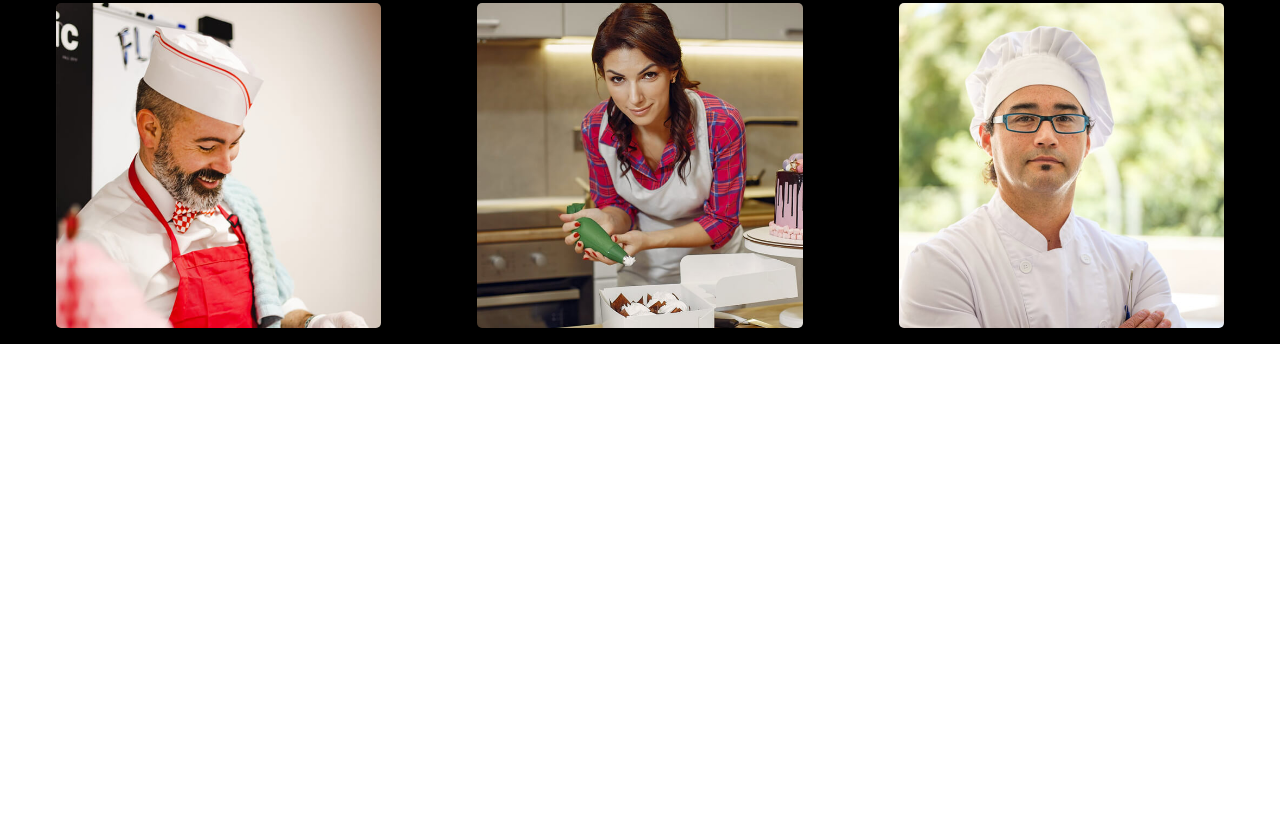
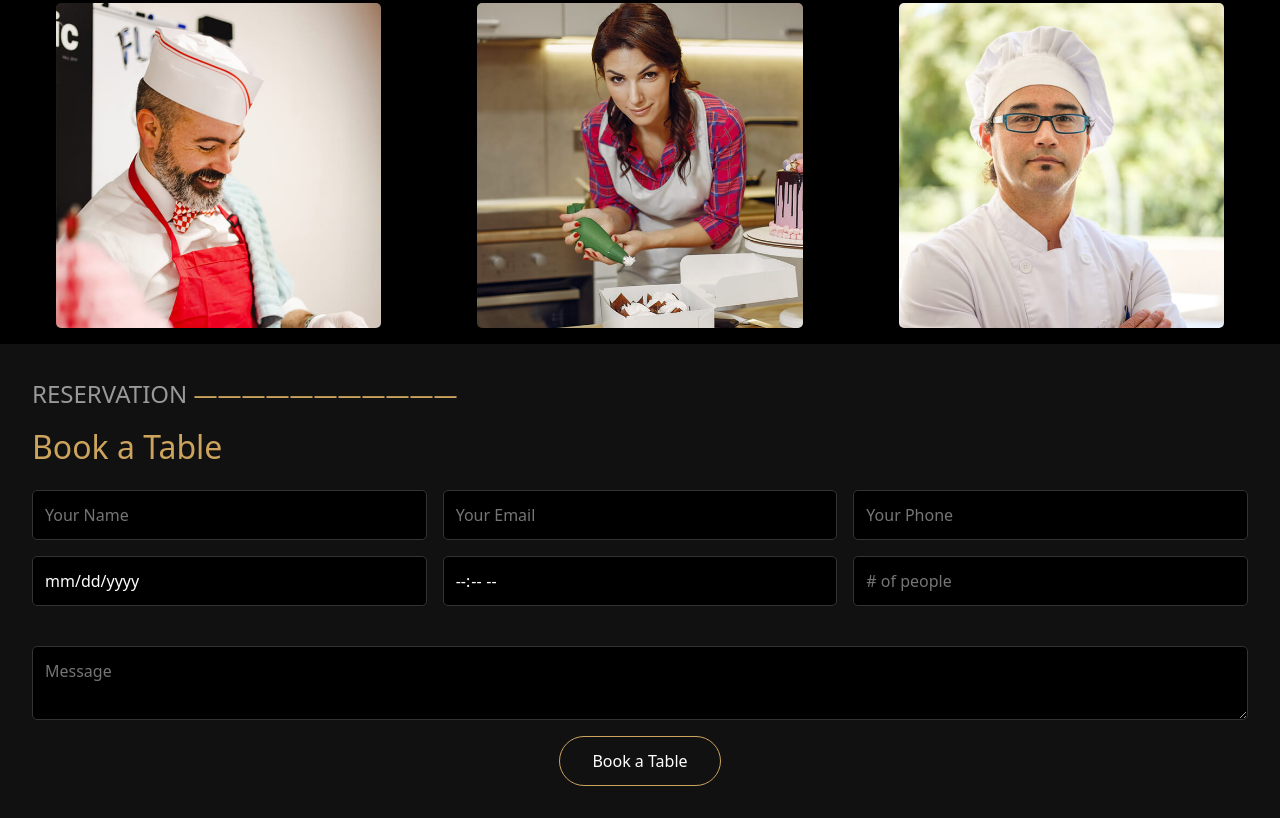
Before and after one commit to ahlamelasseli/ahlamelasseli_finalproject_dom, a website: page index.html in a window 1280 px wide. Shown: the part 2641-3459 px from the top of the page. Before the commit the page ends 2985 px from the top, so only its background shows below. Drawn offline with nearby package versions, Linux system fonts and the light colour scheme.

Commit message:
reservation

```diff
--- a/index.html
+++ b/index.html
@@ -378,7 +378,27 @@
                 </div>
 
                 </div>
+                                <!--! RESERVATION -->
+                                <section class="reservation">
+                                    <div class="title">
+                                        <p>RESERVATION <span>———————————</span></p>
+                                        <h2>Book a Table</h2>
+                                    </div>
 
+                                    <form id="reservation-form">
+                                        <input type="text" id="name" placeholder="Your Name" />
+                                        <input type="email" id="email" placeholder="Your Email" />
+                                        <input type="tel" id="phone" placeholder="Your Phone" />
+                                        <input type="date" id="date" />
+                                        <input type="time" id="time" />
+                                        <input type="number" id="people" placeholder="# of people" />
+
+                                        <div class="flex">
+                                            <textarea id="message" placeholder="Message"></textarea>
+                                            <button type="submit">Book a Table</button>
+                                        </div>
+                                    </form>
+                                </section>
 
     <script src="./public/js/app.js"></script>
     <script src="./node_modules/bootstrap/dist/js/bootstrap.bundle.js"></script>
```
